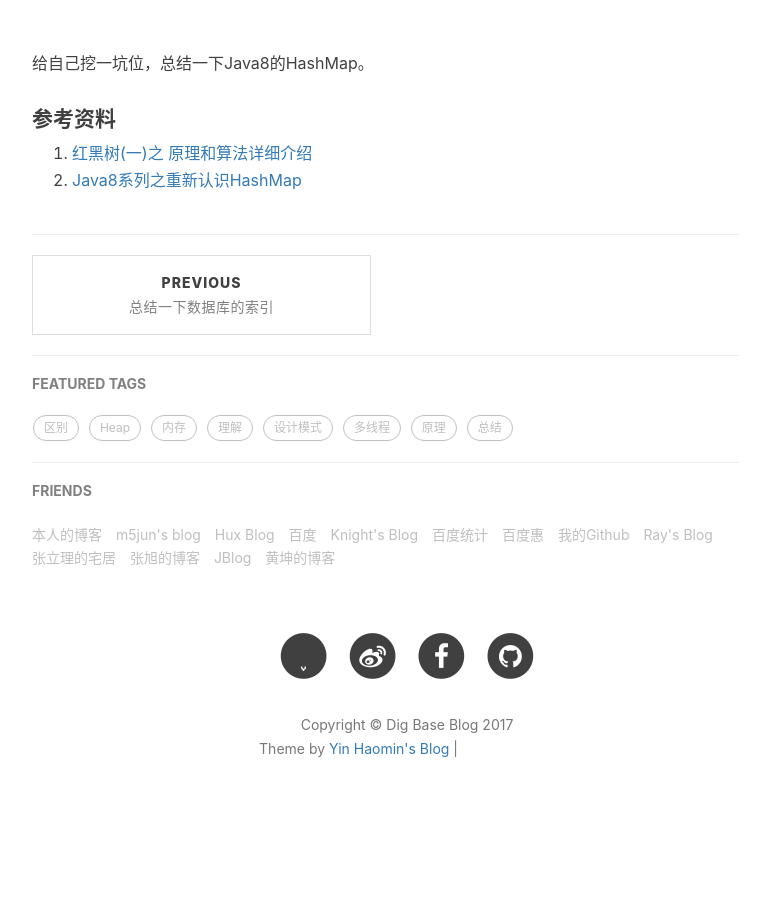
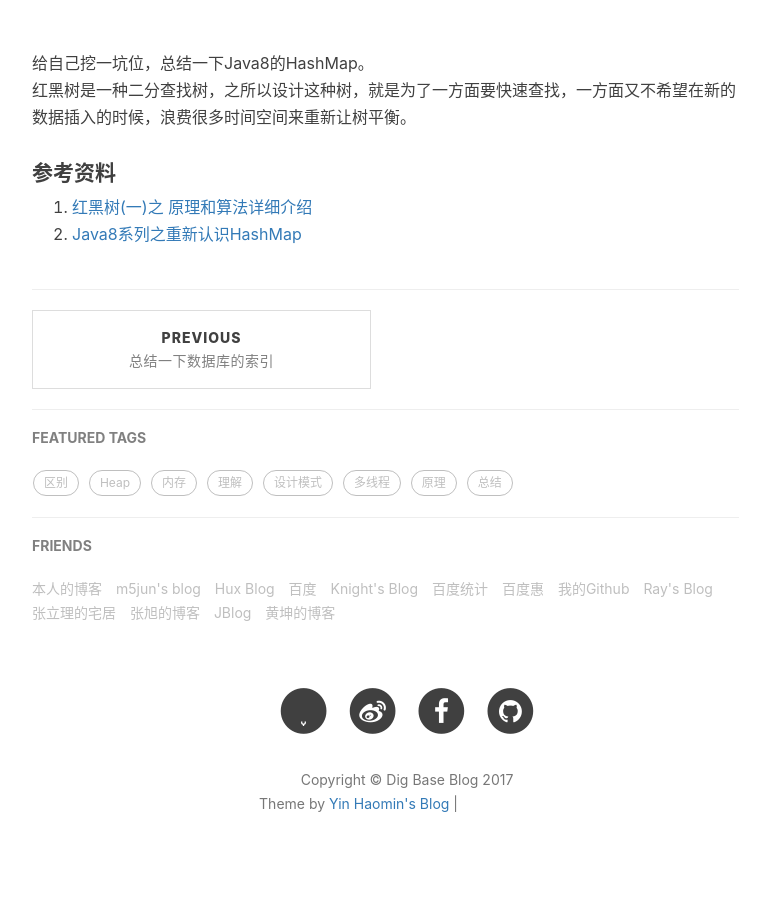
Before and after one commit to baiscjava/basicjava.github.io, a Jekyll site: the page built from _posts/2017-09-03-总结Java8的HashMap.md, in a window 1280 px wide. Shown: the part 457-1365 px from the top of the page, without its empty margins (233-1003 px from the left). Built offline with Jekyll 4.4.1, drawn with Linux system fonts in a browser that asks for light colours; nearby versions of some CDN libraries; comment, search, counter and statistics services are not loaded; before the commit the page ends 1310 px from its top, so only the background shows below that; grey boxes are pictures that could not be loaded.

Commit message:
Update 2017-09-03-总结Java8的HashMap.md

```diff
--- a/_posts/2017-09-03-总结Java8的HashMap.md
+++ b/_posts/2017-09-03-总结Java8的HashMap.md
@@ -9,6 +9,7 @@ tags:
 ---
 
 给自己挖一坑位，总结一下Java8的HashMap。<br>
+红黑树是一种二分查找树，之所以设计这种树，就是为了一方面要快速查找，一方面又不希望在新的数据插入的时候，浪费很多时间空间来重新让树平衡。<br>
 
 
 #### 参考资料<br>
```
